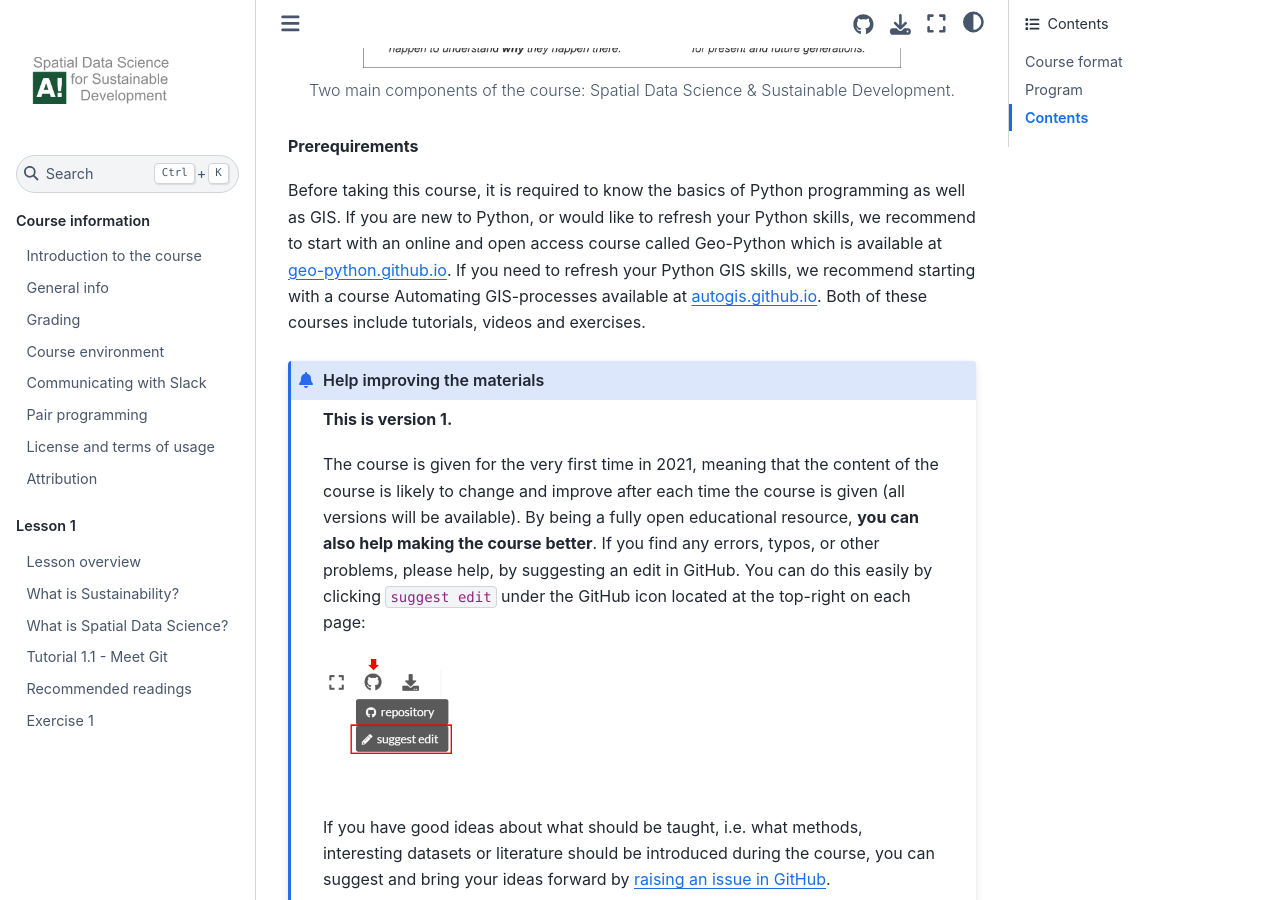
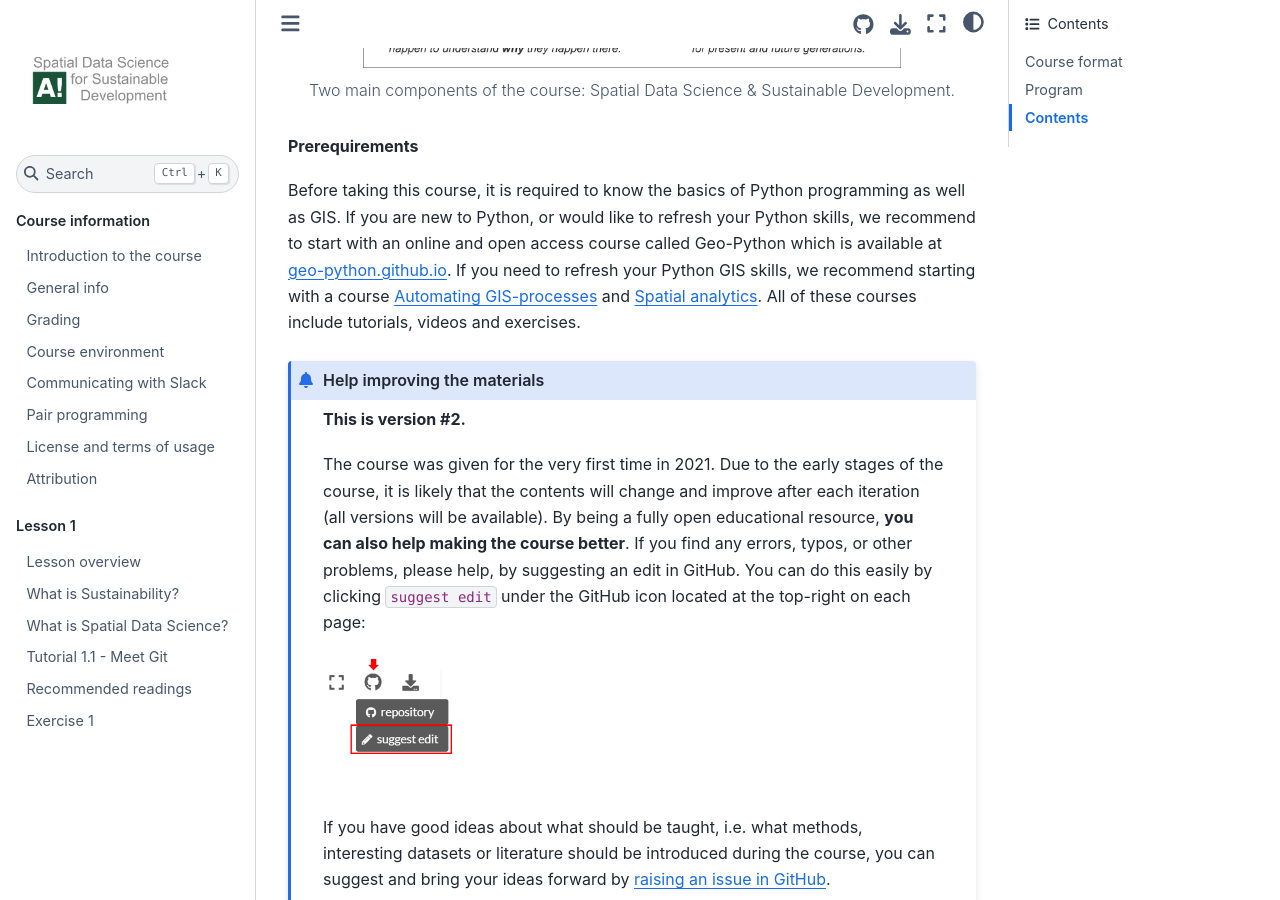
Before and after one commit to AaltoGIS/Sustainability-GIS, a Sphinx documentation site: the page built from source/index.rst, in a window 1280 px wide and 900 px high, scrolled down 997 px. Built offline with Sphinx 7.4.7 and the Sphinx Book theme 1.1.4, drawn with Linux system fonts in a browser that asks for light colours; pages that are not in the unit, such as notebooks, are missing from menus; some of the changed text lies outside the part shown.

Commit message:
Update landing page

```diff
--- a/source/index.rst
+++ b/source/index.rst
@@ -27,16 +27,16 @@ After completing this course, you should:
 Before taking this course, it is required to know the basics of Python programming as well as GIS.
 If you are new to Python, or would like to refresh your Python skills, we recommend to start with an online
 and open access course called Geo-Python which is available at `geo-python.github.io <http://geo-python.github.io/>`__.
-If you need to refresh your Python GIS skills, we recommend starting with a course Automating GIS-processes available
-at `autogis.github.io <https://autogis.github.io/>`__. Both of these courses include tutorials, videos and exercises.
+If you need to refresh your Python GIS skills, we recommend starting with a course `Automating GIS-processes <https://autogis.github.io/>`__
+and `Spatial analytics <https://spatial-analytics.readthedocs.io/en/latest/>`__. All of these courses include tutorials, videos and exercises.
 
 
 .. admonition:: Help improving the materials
 
-    **This is version 1.**
+    **This is version #2.**
 
-    The course is given for the very first time in 2021, meaning that the content of the course is likely to change and
-    improve after each time the course is given (all versions will be available). By being a fully open
+    The course was given for the very first time in 2021. Due to the early stages of the course, it is likely that the contents will
+    change and improve after each iteration (all versions will be available). By being a fully open
     educational resource, **you can also help making the course better**.
     If you find any errors, typos, or other problems, please help, by suggesting an edit in GitHub. You can do this easily by clicking
     ``suggest edit`` under the GitHub icon located at
```
Also changed, not shown: other parts of source/index.rst (+1 -1 lines).
